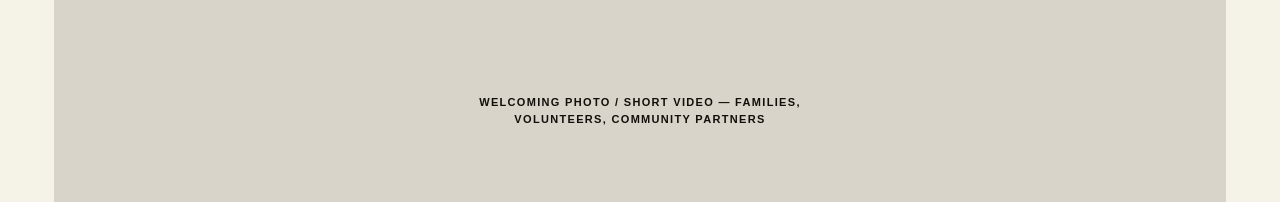
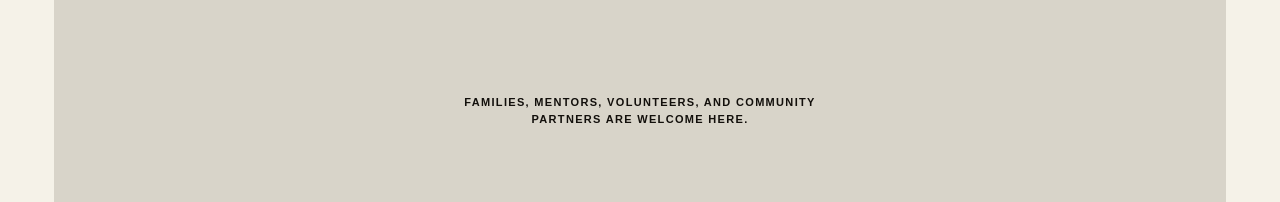
Before and after one commit to executiveusa/asc3nd-brand-site, a Next.js app: page /take-part in a window 1280 px wide. Shown: the part 985-1187 px from the top of the page. Built offline with nearby package versions, Linux system fonts and the light colour scheme.

Commit message:
Replace public participation placeholder language

```diff
--- a/app/take-part/page.tsx
+++ b/app/take-part/page.tsx
@@ -11,7 +11,7 @@ export default function TakePartPage() {
     >
       <section className="interior-section shell">
         <DocumentaryFrame
-          label="WELCOMING PHOTO / SHORT VIDEO — Families, volunteers, community partners"
+          label="Families, mentors, volunteers, and community partners are welcome here."
           slot="take-part"
         />
       </section>
```
